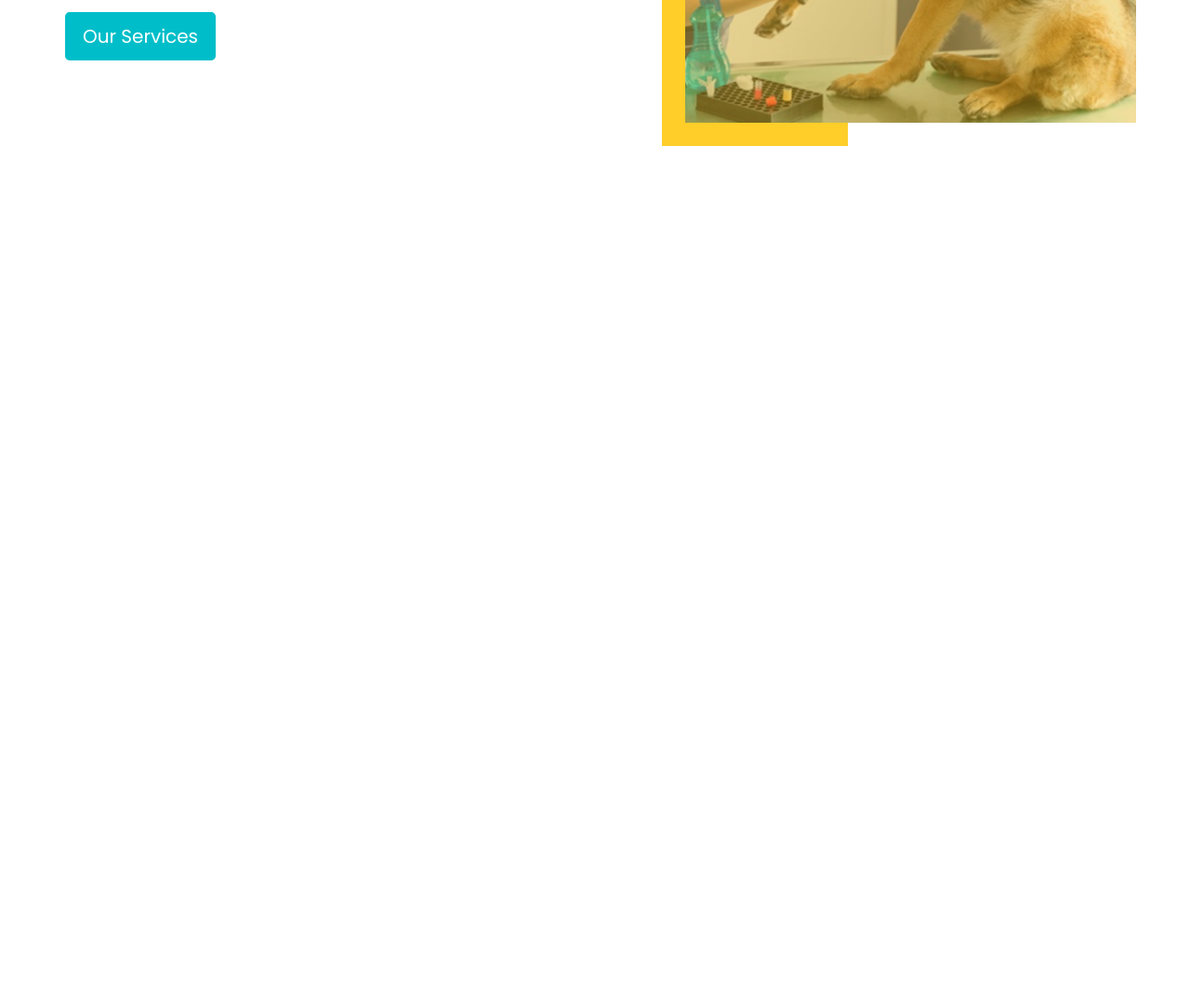
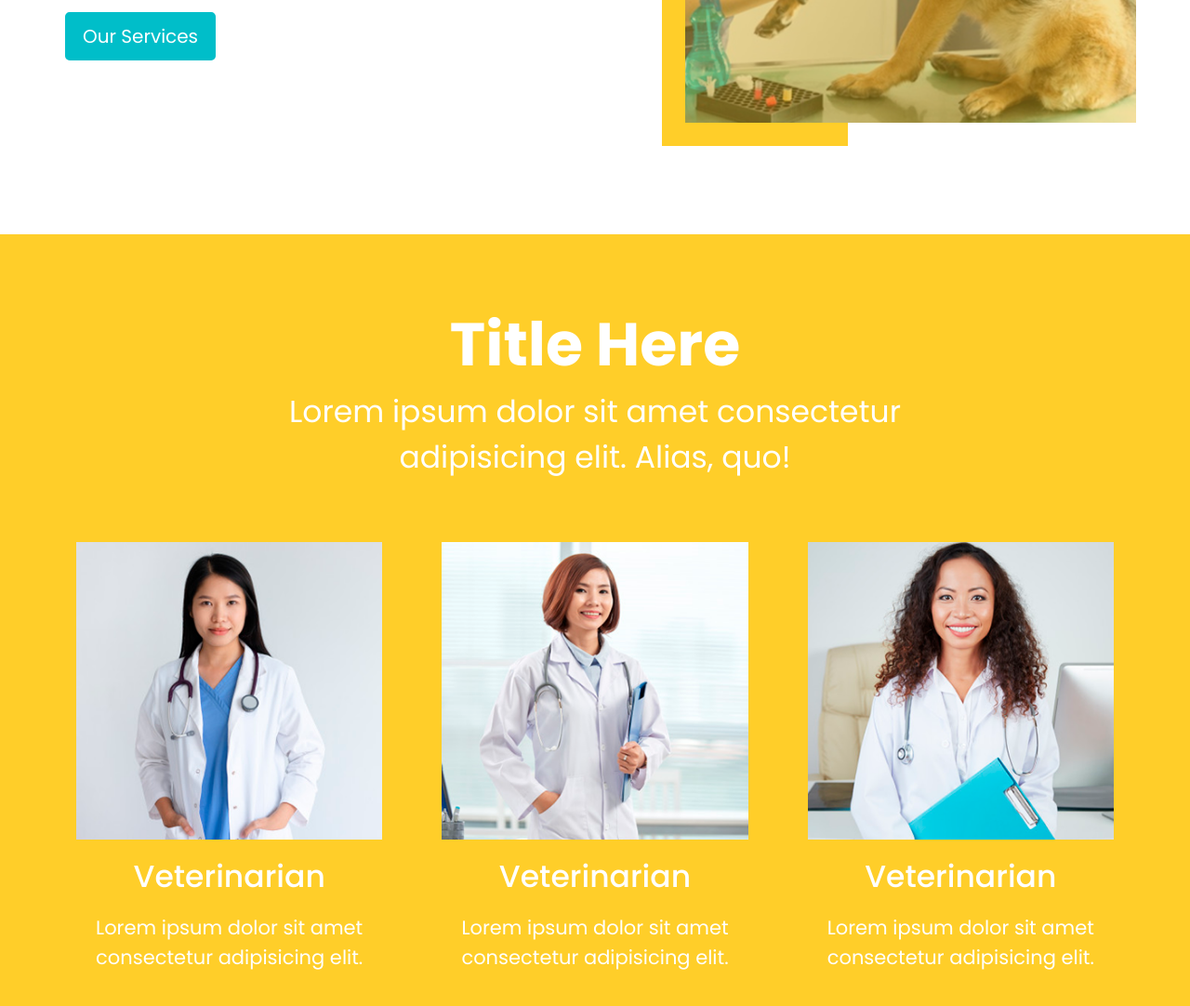
Before and after one commit to devkowsir/Animal, a plain HTML site: page index.html in a window 1280 px wide. Shown: the part 1194-2276 px from the top of the page at 93% size. Before the commit the page ends 1446 px from the top, so only its background shows below. Drawn offline with Linux system fonts and the light colour scheme.

Commit message:
Add files via upload

```diff
--- a/css/style.css
+++ b/css/style.css
@@ -131,3 +131,30 @@ header {
   color: white;
   border-color: #00bec9 !important;
 }
+/* doctor section css */
+.doc {
+  background-color: #ffce29;
+  padding: 80px 0;
+  text-align: center;
+  color: #ffffff;
+}
+.doc h1 {
+  font-size: 65px;
+  font-weight: 700;
+}
+.doc > .container > p {
+  width: 60%;
+  margin-inline: auto;
+  font-size: 33px;
+}
+.doc .col-md-4 {
+  margin-top: 50px;
+  width: 31%;
+}
+.doc .col-md-4 h4 {
+  font-size: 33px;
+  margin-block: 20px;
+}
+.doc .col-md-4 p {
+  font-size: 21px;
+}
--- a/index.html
+++ b/index.html
@@ -79,6 +79,29 @@
       </div>
     </div>
   </div>
+  <div class="doc">
+    <div class="container">
+      <h1>Title Here</h1>
+      <p>Lorem ipsum dolor sit amet consectetur adipisicing elit. Alias, quo!</p>
+      <div class="row justify-content-between">
+        <div class="col-md-4">
+          <img class="img-fluid" src="./img/doc-1.png" alt="">
+          <h4>Veterinarian</h4>
+          <p>Lorem ipsum dolor sit amet consectetur adipisicing elit.</p>
+        </div>
+        <div class="col-md-4">
+          <img class="img-fluid" src="./img/doc-2.png" alt="">
+          <h4>Veterinarian</h4>
+          <p>Lorem ipsum dolor sit amet consectetur adipisicing elit.</p>
+        </div>
+        <div class="col-md-4">
+          <img class="img-fluid" src="./img/doc-3.png" alt="">
+          <h4>Veterinarian</h4>
+          <p>Lorem ipsum dolor sit amet consectetur adipisicing elit.</p>
+        </div>
+      </div>
+    </div>
+  </div>
   <!-- bootstrap js -->
   <script src="./js/bootstrap.bundle.min.js"></script>
 </body>
```
